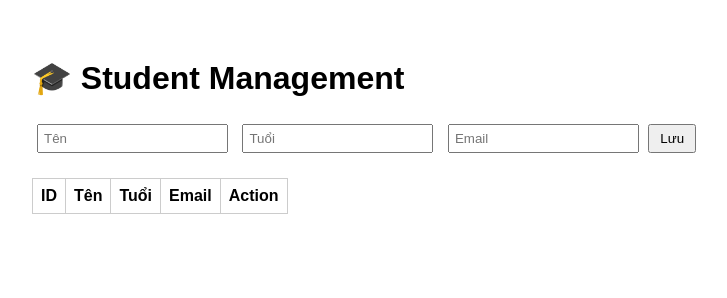
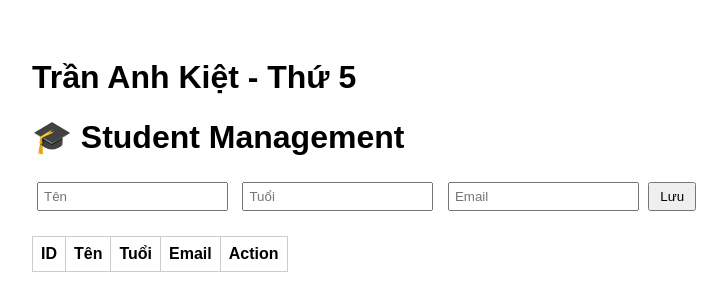
Before and after one commit to TrananhKiet4/demo_fullstack, a website: page frontend/index.html in a window 1280 px wide. Shown: the whole page, without its empty margins (6-733 px from the left). Drawn offline with Linux system fonts and the light colour scheme; no server answers.

Commit message:
update index.html

```diff
--- a/frontend/index.html
+++ b/frontend/index.html
@@ -33,6 +33,7 @@
 </head>
 
 <body>
+  <h1>Trần Anh Kiệt - Thứ 5</h1>
 
   <h1>🎓 Student Management</h1>
 
```
